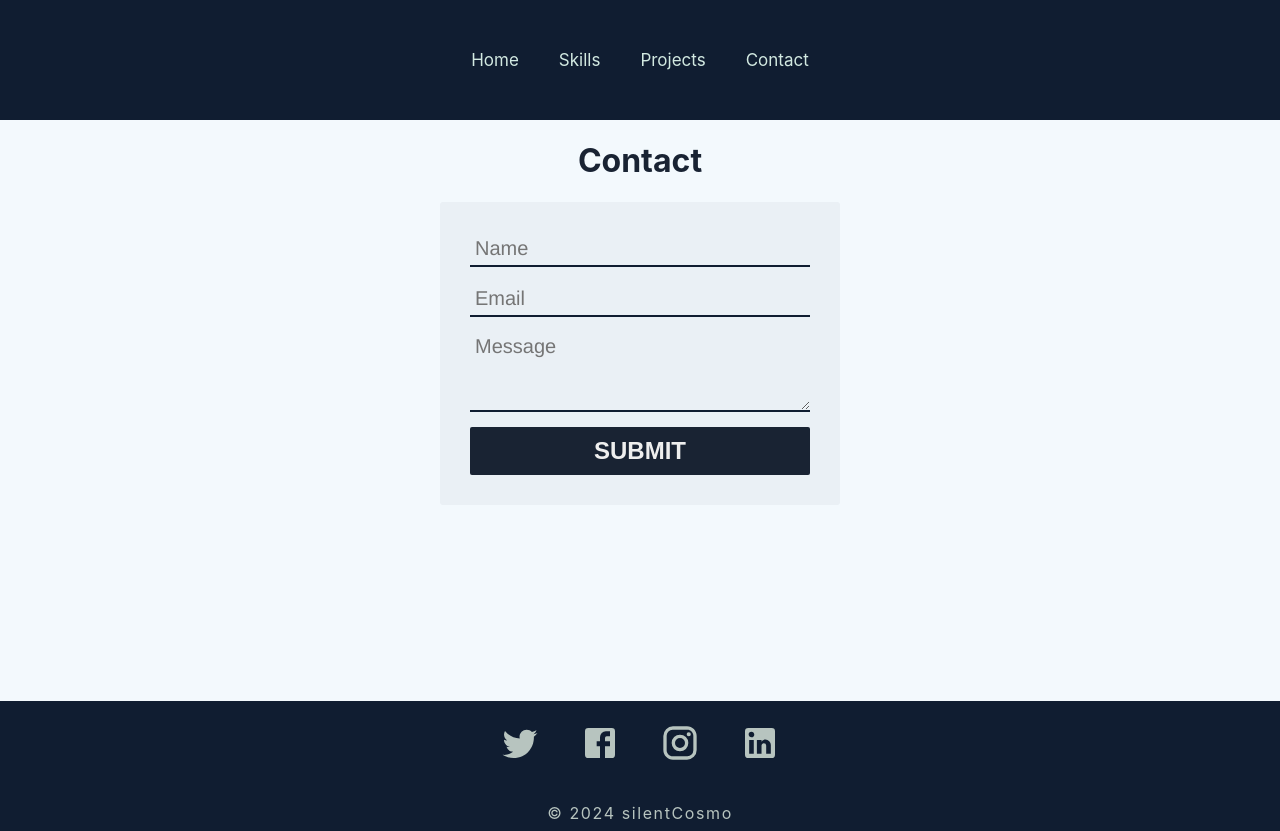
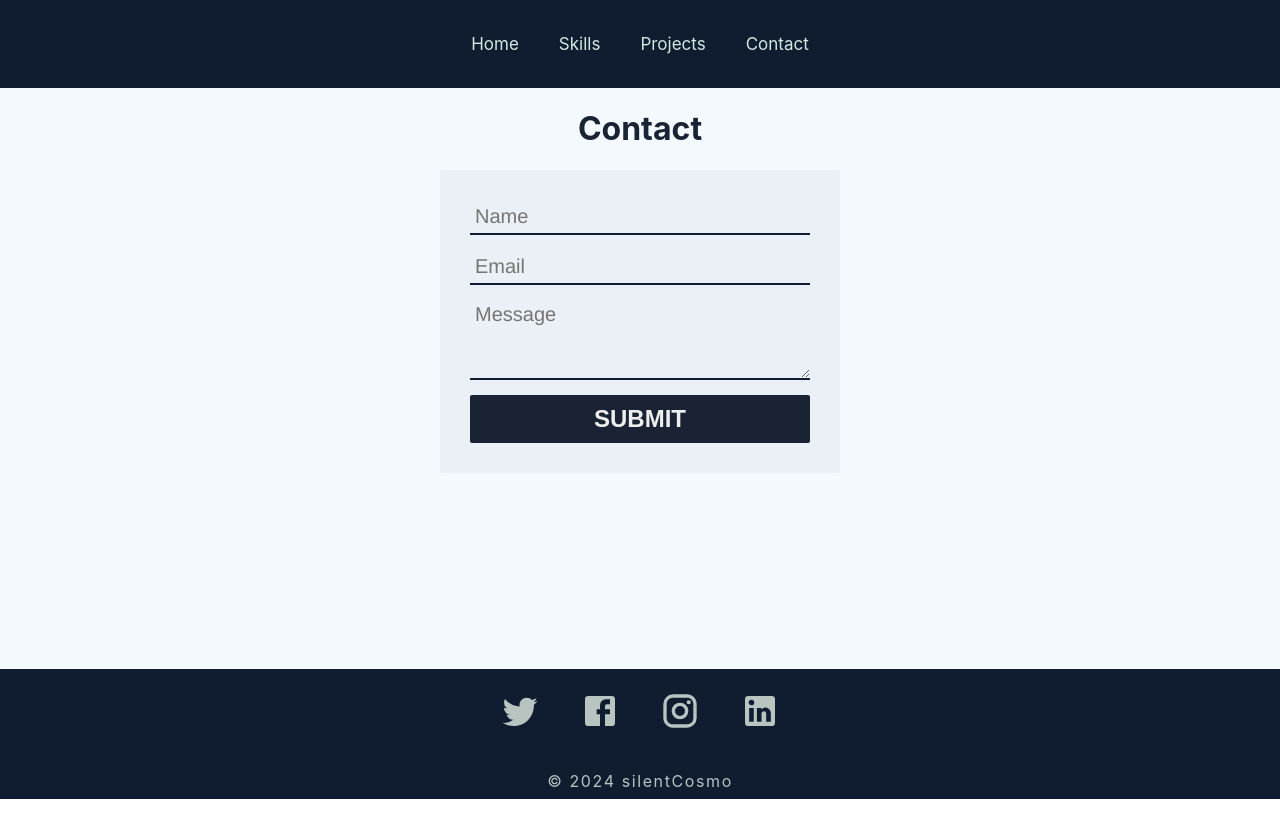
Before and after one commit to silentCosmo/react-portfolio, a React (Create React App) app: page /contact in a window 1280 px wide. After the commit the page ends 800 px from the top, so only its background shows below. Built offline with nearby package versions, Linux system fonts and the light colour scheme.

Commit message:
Update Navbar.css
Home content fix

```diff
--- a/src/styles/Navbar.css
+++ b/src/styles/Navbar.css
@@ -1,6 +1,6 @@
 .navbar {
     width: 100%;
-    height: 15vh;/*
+    height: 5.5rem;/*
     background: #21325e;*/
     background: #101D31;
 
```
